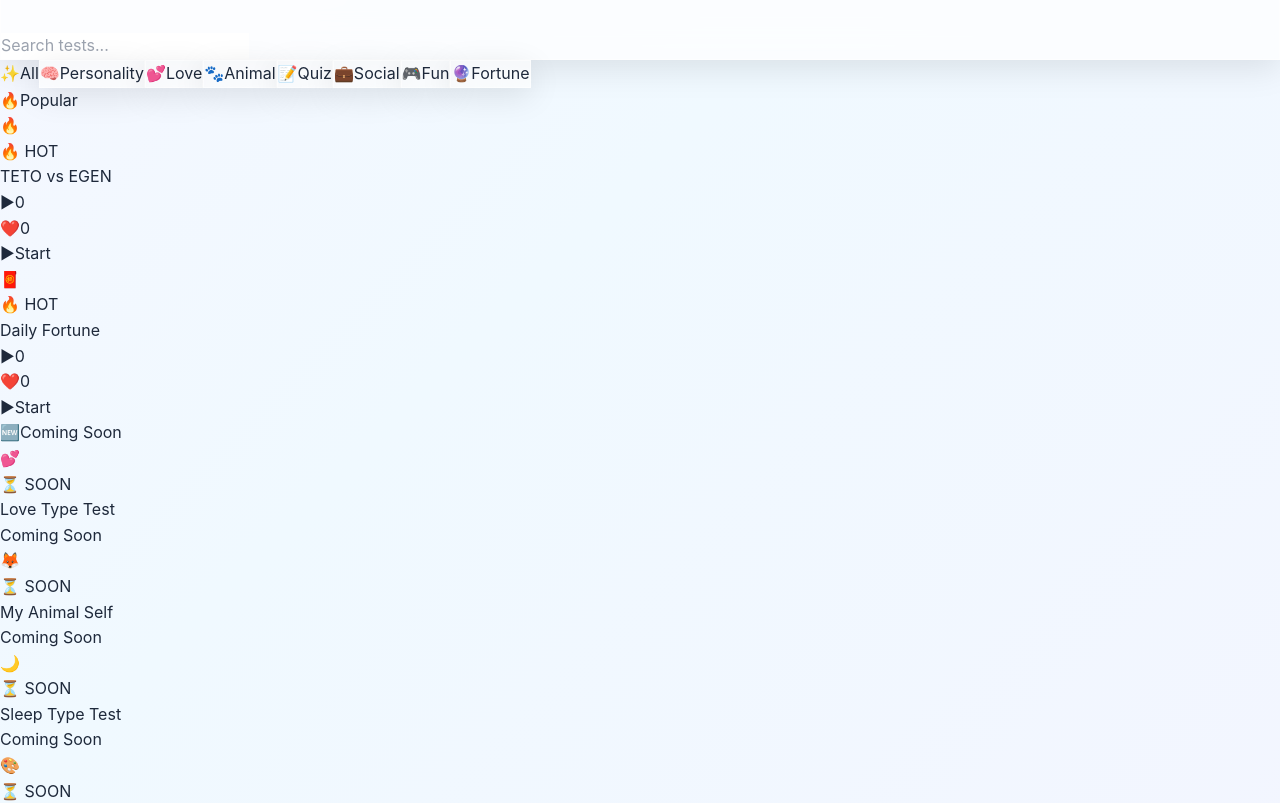
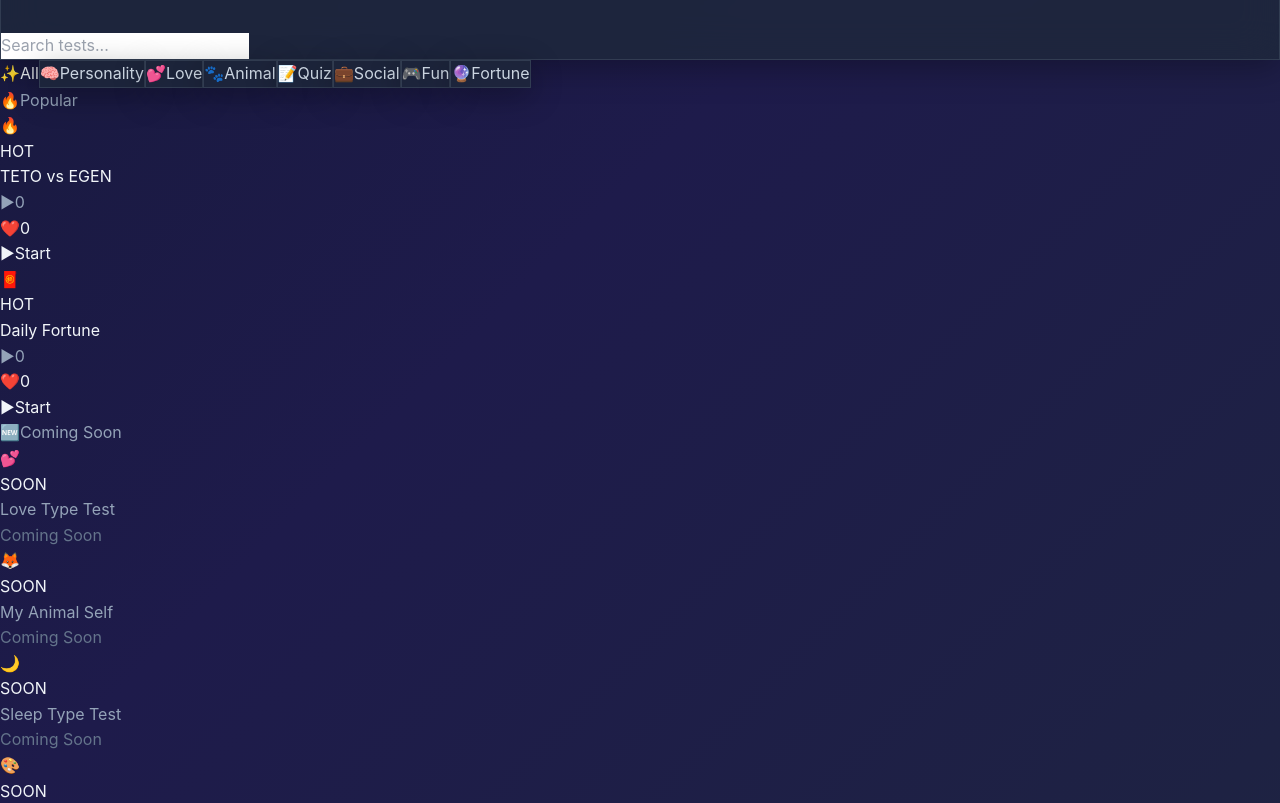
Before and after one commit to N00BWORLD/check-me-today, a Next.js app: page / in a window 1280 px wide. Shown: the part 1580-2383 px from the top of the page. Built offline with nearby package versions, Linux system fonts and the light colour scheme; a web font is replaced by a local one.

Commit message:
feat: 다크 모드 기본값 + HOT/SOON 배지 축소
- 기본 테마를 다크 모드로 변경
- HOT 배지: 크기 축소 + 반투명 (이모지 제거)
- SOON 배지: 동일하게 축소 + 반투명

```diff
--- a/src/components/PosterCard.tsx
+++ b/src/components/PosterCard.tsx
@@ -34,9 +34,9 @@ export default function PosterCard({ test, realStats }: PosterCardProps) {
             <span className="text-5xl opacity-50 grayscale">{test.emoji}</span>
           </div>
 
-          {/* SOON 배지 */}
-          <div className="absolute top-2.5 right-2.5 px-2.5 py-1 bg-slate-600/80 backdrop-blur-sm rounded-full">
-            <span className="text-[11px] font-bold text-white">⏳ SOON</span>
+          {/* SOON 배지 - 작고 반투명하게 */}
+          <div className="absolute top-2 right-2 px-1.5 py-0.5 bg-slate-500/70 backdrop-blur-sm rounded-full">
+            <span className="text-[9px] font-bold text-white/90">SOON</span>
           </div>
 
           {/* 하단: 정보 영역 (40%) */}
@@ -78,16 +78,16 @@ export default function PosterCard({ test, realStats }: PosterCardProps) {
           </span>
         </div>
 
-        {/* 뱃지 */}
+        {/* 뱃지 - 작고 반투명하게 */}
         {test.badge && (
           <div className={`
-            absolute top-2.5 right-2.5 px-2.5 py-1 rounded-full text-[11px] font-bold text-white shadow-md
+            absolute top-2 right-2 px-1.5 py-0.5 rounded-full text-[9px] font-bold text-white/90 backdrop-blur-sm
             ${test.badge === "HOT"
-              ? "bg-gradient-to-r from-orange-500 to-red-500"
-              : "bg-gradient-to-r from-green-500 to-emerald-500"
+              ? "bg-gradient-to-r from-orange-500/80 to-red-500/80"
+              : "bg-gradient-to-r from-green-500/80 to-emerald-500/80"
             }
           `}>
-            {test.badge === "HOT" ? "🔥 HOT" : "✨ NEW"}
+            {test.badge}
           </div>
         )}
 
--- a/src/context/ThemeContext.tsx
+++ b/src/context/ThemeContext.tsx
@@ -13,16 +13,15 @@ interface ThemeContextType {
 const ThemeContext = createContext<ThemeContextType | undefined>(undefined);
 
 export function ThemeProvider({ children }: { children: ReactNode }) {
-    const [theme, setTheme] = useState<Theme>("light");
+    const [theme, setTheme] = useState<Theme>("dark"); // 기본값: 다크 모드
 
     useEffect(() => {
-        // 저장된 테마 또는 시스템 설정 확인
+        // 저장된 테마가 있으면 사용, 없으면 다크 모드 유지
         const saved = localStorage.getItem("theme") as Theme;
         if (saved) {
             setTheme(saved);
-        } else if (window.matchMedia("(prefers-color-scheme: dark)").matches) {
-            setTheme("dark");
         }
+        // 저장된 값이 없으면 기본값(dark) 유지
     }, []);
 
     useEffect(() => {
```
